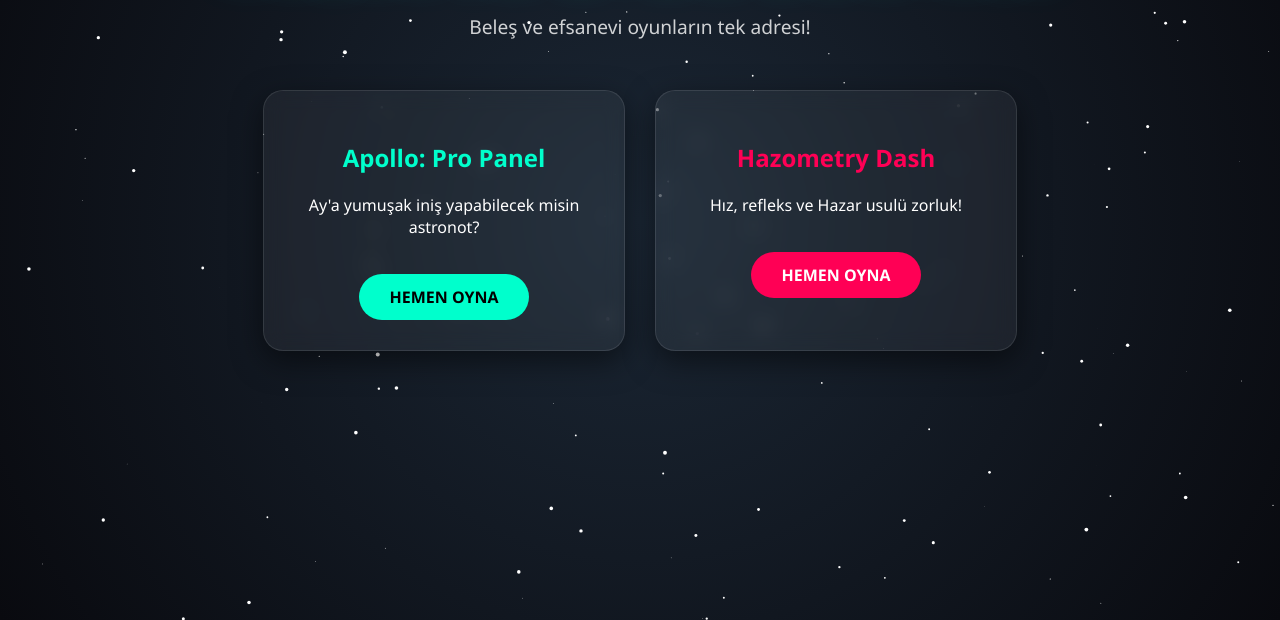
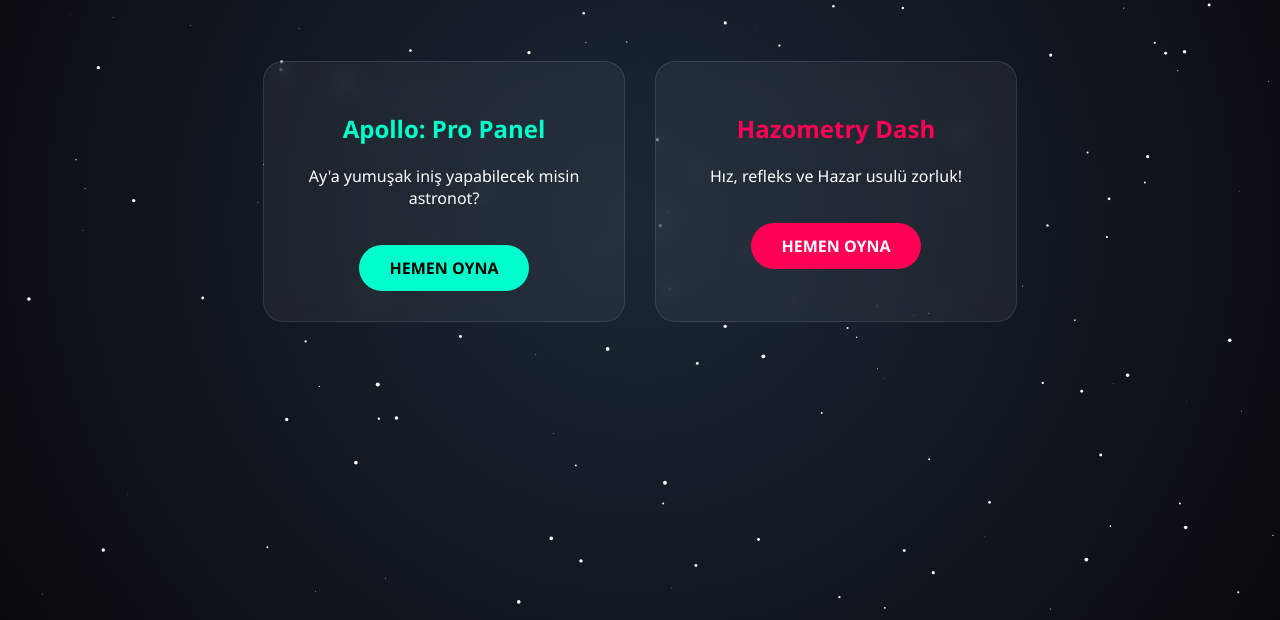
Before and after one commit to xhazox2/Hazossz, a plain HTML site: page index.html in a window 1280 px wide. Shown: the part 180-800 px from the top of the page. Drawn offline with Linux system fonts and the light colour scheme.

Commit message:
Update index.html

```diff
--- a/index.html
+++ b/index.html
@@ -4,155 +4,69 @@
     <meta charset="UTF-8">
     <title>Hazar'ın Oyun Dünyası</title>
     <style>
-        /* Animasyonlu Arka Plan */
         body {
-            margin: 0;
-            padding: 0;
+            margin: 0; padding: 0;
             background: radial-gradient(circle at center, #1b2735 0%, #090a0f 100%);
-            overflow-x: hidden;
-            font-family: 'Segoe UI', Tahoma, Geneva, Verdana, sans-serif;
-            color: white;
-            min-height: 100vh;
+            overflow-x: hidden; font-family: 'Segoe UI', sans-serif;
+            color: white; min-height: 100vh;
         }
-
-        /* Yıldız Efekti */
-        .stars-container {
-            position: fixed;
-            top: 0;
-            left: 0;
-            width: 100%;
-            height: 100%;
-            z-index: -1;
-            background: transparent;
+        .stars-container { position: fixed; top: 0; left: 0; width: 100%; height: 100%; z-index: -1; }
+        .container { display: flex; flex-direction: column; align-items: center; padding-top: 50px; }
+        h1 { font-size: 3.5rem; text-shadow: 0 0 20px #00ffcc; color: #00ffcc; text-align: center; }
+        .card-container { display: flex; gap: 30px; flex-wrap: wrap; justify-content: center; margin-top: 40px; }
+        .card {
+            background: rgba(255, 255, 255, 0.05); backdrop-filter: blur(10px);
+            border: 1px solid rgba(255, 255, 255, 0.1); border-radius: 20px;
+            padding: 30px; width: 300px; text-align: center; transition: 0.3s;
         }
-
-        /* Başlık ve Kartlar */
-        .container {
-            display: flex;
-            flex-direction: column;
-            align-items: center;
-            padding-top: 50px;
+        .card:hover { transform: translateY(-10px); border-color: #ff0055; }
+        .btn {
+            display: inline-block; margin-top: 20px; padding: 12px 30px;
+            background: #ff0055; color: white; text-decoration: none;
+            border-radius: 50px; font-weight: bold;
         }
-
-        h1 {
-            font-size: 3.5rem;
-            text-transform: uppercase;
-            letter-spacing: 5px;
-            text-shadow: 0 0 20px #00ffcc, 0 0 40px #00ffcc;
-            margin-bottom: 10px;
-            color: #00ffcc;
-        }
-
-        .subtitle {
-            font-size: 1.2rem;
-            opacity: 0.8;
-            margin-bottom: 50px;
-        }
-
-        .card-container {
-            display: flex;
-            gap: 30px;
-            flex-wrap: wrap;
-            justify-content: center;
-        }
-
-        .card {
-            background: rgba(255, 255, 255, 0.05);
-            backdrop-filter: blur(10px);
-            border: 1px solid rgba(255, 255, 255, 0.1);
-            border-radius: 20px;
-            padding: 30px;
-            width: 300px;
-            text-align: center;
-            transition: 0.3s;
-            box-shadow: 0 10px 30px rgba(0,0,0,0.5);
-        }
-
-        .card:hover {
-            transform: translateY(-10px);
-            border-color: #ff0055;
-            box-shadow: 0 15px 40px rgba(255, 0, 85, 0.3);
-        }
-
-        .btn {
-            display: inline-block;
-            margin-top: 20px;
-            padding: 12px 30px;
-            background: #ff0055;
-            color: white;
-            text-decoration: none;
-            border-radius: 50px;
-            font-weight: bold;
-            transition: 0.3s;
-        }
-
         .btn-apollo { background: #00ffcc; color: #000; }
-        .btn:hover { opacity: 0.8; transform: scale(1.05); }
-
     </style>
 </head>
 <body>
-
-    <!-- Hareketli Yıldızlar İçin Canvas -->
     <canvas id="stars" class="stars-container"></canvas>
-
     <div class="container">
         <h1>HAZAR'IN OYUN DÜNYASI</h1>
-        <p class="subtitle">Beleş ve efsanevi oyunların tek adresi!</p>
-
         <div class="card-container">
-            <!-- Apollo Kartı -->
             <div class="card">
                 <h2 style="color: #00ffcc;">Apollo: Pro Panel</h2>
                 <p>Ay'a yumuşak iniş yapabilecek misin astronot?</p>
-                <a href="index.html" class="btn btn-apollo">HEMEN OYNA</a>
+                <!-- BURASI DÜZELDİ: oyun1 klasörüne gidiyor -->
+                <a href="oyun1/index.html" class="btn btn-apollo">HEMEN OYNA</a>
             </div>
-
-            <!-- Hazometry Dash Kartı -->
             <div class="card">
                 <h2 style="color: #ff0055;">Hazometry Dash</h2>
                 <p>Hız, refleks ve Hazar usulü zorluk!</p>
+                <!-- BURASI DÜZELDİ: oyun2 klasörüne gidiyor -->
                 <a href="oyun2/index.html" class="btn">HEMEN OYNA</a>
             </div>
         </div>
     </div>
-
     <script>
-        // Yıldız Yağmuru Efekti
         const canvas = document.getElementById('stars');
         const ctx = canvas.getContext('2d');
         let stars = [];
-
         function initStars() {
-            canvas.width = window.innerWidth;
-            canvas.height = window.innerHeight;
-            stars = [];
+            canvas.width = window.innerWidth; canvas.height = window.innerHeight;
             for (let i = 0; i < 200; i++) {
-                stars.push({
-                    x: Math.random() * canvas.width,
-                    y: Math.random() * canvas.height,
-                    size: Math.random() * 2,
-                    speed: Math.random() * 0.5
-                });
+                stars.push({ x: Math.random() * canvas.width, y: Math.random() * canvas.height, size: Math.random() * 2, speed: Math.random() * 0.5 + 0.1 });
             }
         }
-
         function drawStars() {
             ctx.clearRect(0, 0, canvas.width, canvas.height);
             ctx.fillStyle = "white";
             stars.forEach(s => {
-                ctx.beginPath();
-                ctx.arc(s.x, s.y, s.size, 0, Math.PI * 2);
-                ctx.fill();
-                s.y += s.speed;
-                if (s.y > canvas.height) s.y = 0;
+                ctx.beginPath(); ctx.arc(s.x, s.y, s.size, 0, Math.PI * 2); ctx.fill();
+                s.y += s.speed; if (s.y > canvas.height) s.y = 0;
             });
             requestAnimationFrame(drawStars);
         }
-
-        window.addEventListener('resize', initStars);
-        initStars();
-        drawStars();
+        initStars(); drawStars();
     </script>
 </body>
 </html>
```
